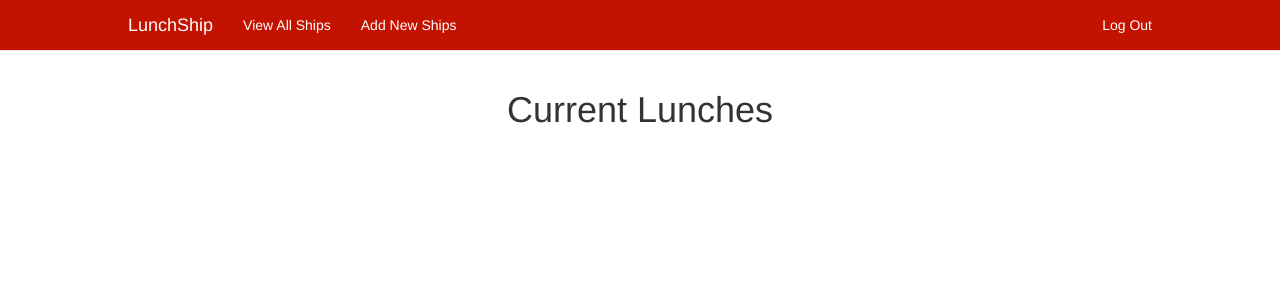
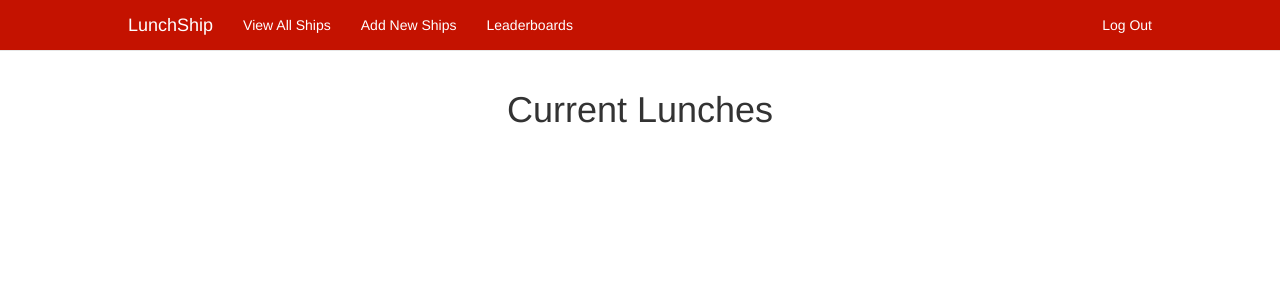
Before and after one commit to Sahil5/LunchShip, a Flask app: page /ships/all in a window 1280 px wide. Shown: the top 300 px of the page. Run offline with Flask 2, Linux system fonts and the light colour scheme; a user stored in the database is signed in; data that the repository does not hold is empty; parts of the project's set-up code (start-up, migrations or seed data) failed here and were passed over; some libraries are stand-ins or nearby versions.

Commit message:
add leaderboards to header

```diff
--- a/templates/base.html
+++ b/templates/base.html
@@ -24,6 +24,7 @@
             <ul class="nav navbar-nav navbar--lunchship">
                 <li><a href="/ships/all">View All Ships</a></li>
                 <li><a href="/ship/add">Add New Ships</a></li>
+                <li><a href="/leaderboards">Leaderboards</a></li>
             </ul>
             <ul class="nav navbar-nav navbar--lunchship navbar-right">
                 {% if current_user.is_authenticated %}
--- a/views.py
+++ b/views.py
@@ -163,7 +163,7 @@ def edit_ship_post(ship_id):
     return redirect(url_for('show_all_ships'))
 
 
-@app.route('/leaderboard')
+@app.route('/leaderboards')
 def show_leaderboard():
     return render_template(
         'leaderboards.html',
```
